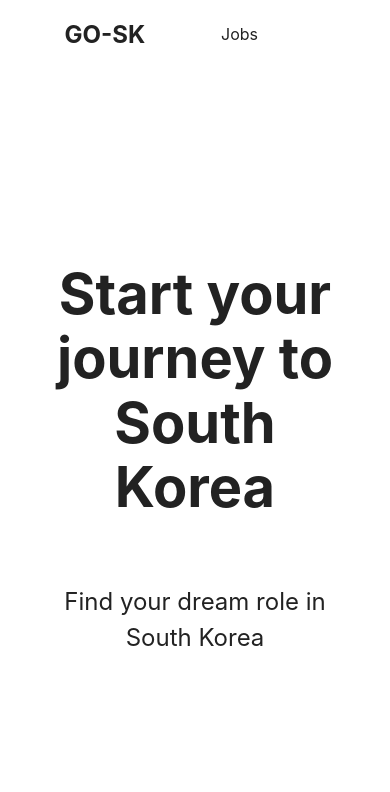
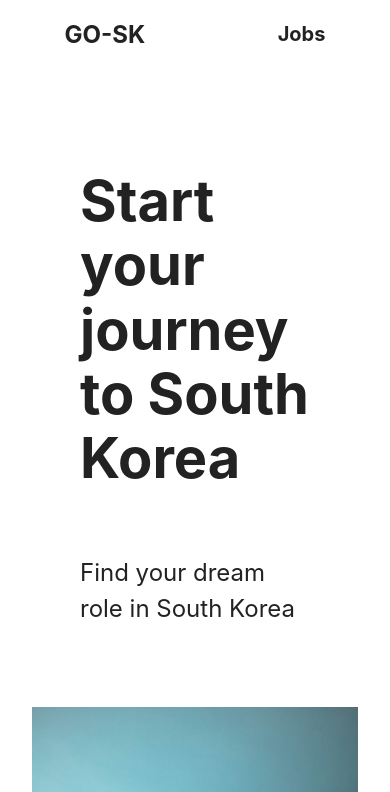
Before and after one commit to devldm/go-sk, a Next.js app: page / in a window 390 px wide. Shown: the top 792 px of the page. Built offline with nearby package versions, Linux system fonts and the light colour scheme.

Commit message:
add image to landing and make responsive

```diff
--- /dev/null
+++ b/components/HeroHome/HeroHome.module.css
@@ -0,0 +1,73 @@
+.heroHomeContainer {
+    display: grid;
+    height: 100%;
+    grid-template-columns: 1.5fr 1.5fr;
+    grid-template-rows: 2.6fr;
+    gap: 0px 0px;
+    grid-auto-flow: row;
+    grid-template-areas:
+      ". .";
+  }
+
+.landingImage {
+    max-width: 90%;
+}
+
+.heroText,
+.heroImage {
+    display: flex;
+    justify-content: center;
+    padding: 0px 50px;
+    padding: 1rem 3rem;
+}
+
+.heroText {
+    margin: 0 auto;
+    flex-direction: column;
+    align-items: flex-start;
+}
+
+.title {
+    margin: 0;
+    line-height: 1.15;
+    font-size: 3.5rem;
+    text-align: left;
+}
+
+.description {
+    margin: 4rem 0;
+    line-height: 1.5;
+    font-size: 1.5rem;
+    text-align: left;
+}
+
+
+@media (max-width: 900px) {
+    .heroHomeContainer {
+        grid-template-columns: 1fr;
+        gap: 0px 0px;
+        grid-auto-flow: row;
+        grid-template-areas:
+          ".";
+        max-width: 100%;
+      }
+
+      .heroText {
+        padding-top: 100px;
+      }
+
+    .heroText,
+    .heroImage {
+     width: 100%;
+    }
+
+     .heroImage {
+        padding: 0;
+        object-fit: cover;
+    }
+
+    .landingImage {
+        width: 100%;
+        height: 90%
+    }
+}
--- /dev/null
+++ b/components/HeroHome/HeroHome.tsx
@@ -0,0 +1,23 @@
+import styles from './HeroHome.module.css';
+import Image from 'next/future/image'
+import skImage from '../../public/skImage1.jpg'
+
+
+export default function HeroHome() {
+    return (
+    <div className={styles.heroHomeContainer}>
+       <div className={styles.heroText}>
+       <h1 className={styles.title}>
+          Start your journey to
+          South Korea
+        </h1>
+
+        <p className={styles.description}>
+        Find your dream role in South Korea        </p>
+       </div>
+       <div className={styles.heroImage}>
+             <Image src={skImage} className={styles.landingImage} priority/>
+       </div>
+  </div>
+  )
+}
--- a/components/NavBar/NavBar.module.css
+++ b/components/NavBar/NavBar.module.css
@@ -1,27 +1,25 @@
-
-.navFlex{
+.navFlex {
     display: flex;
-       max-width: 80%;
-        margin: auto;
-        align-items: center;
-        justify-content: space-between;
+    max-width: 80%;
+    margin: auto;
+    align-items: center;
+    justify-content: space-between;
 }
 
 .linkFlex {
-    justify-self: flex-end;
-    width: 15%;
     display: flex;
-    justify-content: space-around;
+    text-align: right;
+    font-size: 20px;
+    font-weight: bold;
 }
 
-@media(max-width: 768px){
-    .navFlex{
+@media(max-width: 768px) {
+    .navFlex {
         width: 100vw;
     }
-    .linkFlex{
-        width: 40%;
-        justify-content: space-between;
 
+    .linkFlex {
+        justify-content: flex-end;
     }
 
 }
--- a/next.config.js
+++ b/next.config.js
@@ -2,6 +2,7 @@
 const nextConfig = {
   reactStrictMode: true,
   swcMinify: true,
+  experimental: { images: { allowFutureImage: true } }
 }
 
 module.exports = nextConfig
--- a/pages/index.tsx
+++ b/pages/index.tsx
@@ -2,6 +2,7 @@ import type { NextPage } from 'next'
 import Head from 'next/head'
 import styles from '../styles/Home.module.css'
 import NavBar from '../components/NavBar/NavBar'
+import HeroHome from '../components/HeroHome/HeroHome'
 
 const Home: NextPage = () => {
   return (
@@ -13,13 +14,7 @@ const Home: NextPage = () => {
       </Head>
       <NavBar />
       <main className={styles.main}>
-        <h1 className={styles.title}>
-          Start your journey to<br/>
-          South Korea
-        </h1>
-
-        <p className={styles.description}>
-        Find your dream role in South Korea        </p>
+        <HeroHome />
       </main>
       <footer className={styles.footer}>
         <a
--- a/styles/Home.module.css
+++ b/styles/Home.module.css
@@ -1,25 +1,6 @@
 .container {
   padding: 0 2rem;
 }
-
-/* .imageBg{
-  background: no-repeat center url(../public/sseoul.jpg);
-  opacity: 0.6;
-  display: none;
-} */
-
-.main {
-  min-height: 100vh;
-  padding: 4rem 0;
-  flex: 1;
-  display: flex;
-  flex-direction: column;
-  justify-content: center;
-  align-items: center;
-
-}
-
-
 
 .footer {
   display: flex;
@@ -37,94 +18,16 @@
   flex-grow: 1;
 }
 
-.title a {
-  color: #0070f3;
-  text-decoration: none;
-}
 
-.title a:hover,
-.title a:focus,
-.title a:active {
-  text-decoration: underline;
-}
 
-.title {
-  margin: 0;
-  line-height: 1.15;
-  font-size: 3.5rem;
-}
-
-.title,
-.description {
-  text-align: center;
-}
-
-.description {
-  margin: 4rem 0;
-  line-height: 1.5;
-  font-size: 1.5rem;
-}
-
-.code {
-  background: #fafafa;
-  border-radius: 5px;
-  padding: 0.75rem;
-  font-size: 1.1rem;
-  font-family: Menlo, Monaco, Lucida Console, Liberation Mono, DejaVu Sans Mono,
-    Bitstream Vera Sans Mono, Courier New, monospace;
-}
-
-.grid {
-  display: flex;
-  align-items: center;
-  justify-content: center;
-  flex-wrap: wrap;
-  max-width: 800px;
-}
-
-.card {
-  margin: 1rem;
-  padding: 1.5rem;
-  text-align: left;
-  color: inherit;
-  text-decoration: none;
-  border: 1px solid #eaeaea;
-  border-radius: 10px;
-  transition: color 0.15s ease, border-color 0.15s ease;
-  max-width: 300px;
-}
-
-.card:hover,
-.card:focus,
-.card:active {
-  color: #0070f3;
-  border-color: #0070f3;
-}
-
-.card h2 {
-  margin: 0 0 1rem 0;
-  font-size: 1.5rem;
-}
-
-.card p {
-  margin: 0;
-  font-size: 1.25rem;
-  line-height: 1.5;
-}
-
-.logo {
-  height: 1em;
-  margin-left: 0.5rem;
-}
 
 @media (max-width: 600px) {
-  .grid {
-    width: 100%;
-    flex-direction: column;
+  .container {
+    width: 100vw;
   }
 }
 
-@media (prefers-color-scheme: dark) {
+/* @media (prefers-color-scheme: dark) {
   .card,
   .footer {
     border-color: #222;
@@ -135,4 +38,4 @@
   .logo img {
     filter: invert(1);
   }
-}
+}  */
--- a/styles/globals.css
+++ b/styles/globals.css
@@ -2,6 +2,8 @@ html,
 body {
   padding: 0;
   margin: 0;
+  height: 100%;
+  width: 100%;
   font-family: -apple-system, BlinkMacSystemFont, Segoe UI, Roboto, Oxygen,
     Ubuntu, Cantarell, Fira Sans, Droid Sans, Helvetica Neue, sans-serif;
 }
@@ -13,6 +15,7 @@ a {
 
 * {
   box-sizing: border-box;
+  width: 100%;
 }
 
 @media (prefers-color-scheme: dark) {
```
Also changed, not shown: public/skImage1.jpg (added), public/vercel.svg (deleted).
